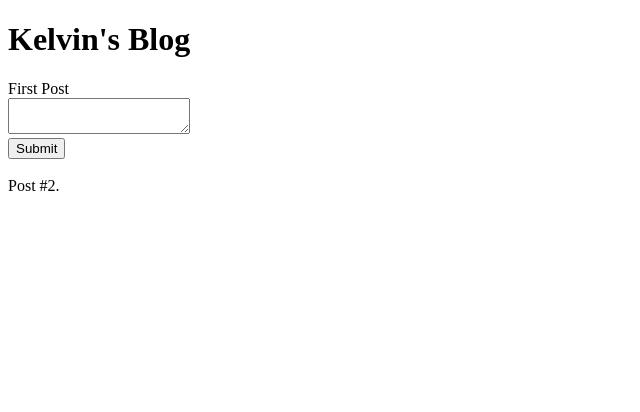
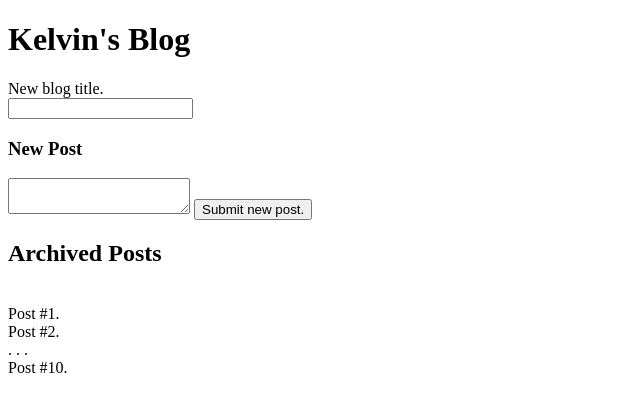
Before and after one commit to kesamu7/build-a-blog, a Python web app: template templates/frontpage.html in a window 1280 px wide. Shown: the top 412 px of the page, without its empty margins (0-640 px from the left). Run offline with Jinja, Linux system fonts and the light colour scheme; the template is opened without the code that fills it, so the values that code supplies are empty.

Commit message:
I have added a new blog name textbox and new blog post textarea with a submit button. I will continure later when I have questions answered from the LC profs.

```diff
--- a/templates/frontpage.html
+++ b/templates/frontpage.html
@@ -11,16 +11,34 @@
 
         <form method="post">
 
+
             <label>
-                <div>First Post</div>
-                <textarea></textarea>
+                <div>New blog title.</div>
+                    <input type="text" name="newpost">
+            <label>
+                <div><h3>New Post</h3></div>
+                <textarea name="postbody"></textarea>
+                <input type="submit" value="Submit new post.">
+            </label>
+            <label><h2>Archived Posts</h2></label>
+
+            <br>
+            <label>
+                Post #1.
             </label>
             <br>
-            <input type="submit" name="Submit Comment">
-            <br>
-            <br>
+
             <label>
                 Post #2.
+                      <br>
+                       .
+                       .
+                       .
+            </label>
+            <br>
+
+            <label>
+                Post #10.
             </label>
 
         </form>
```
Also changed, not shown: 1 other file.
